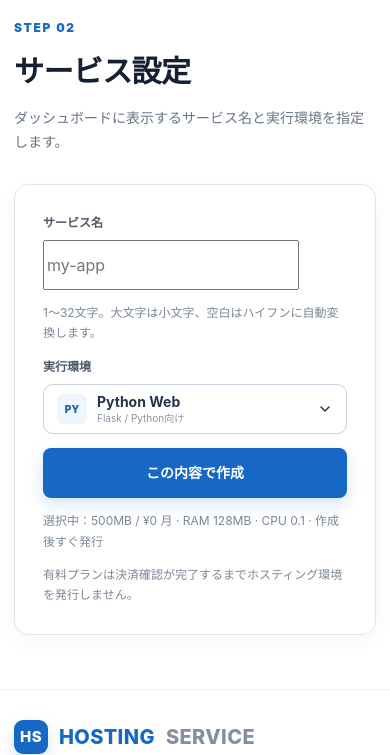
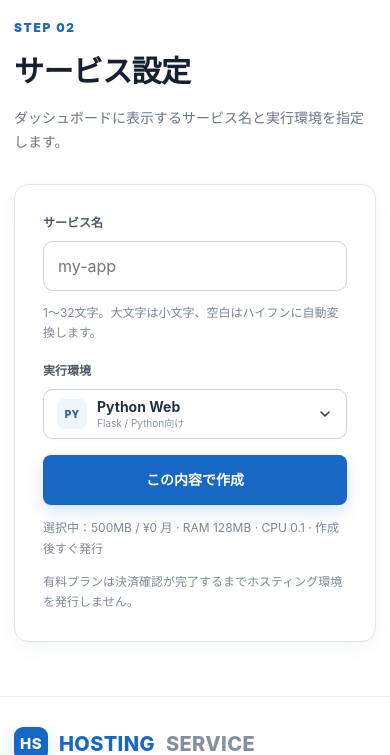
Before and after one commit to ritsu1000000-maker/sandbox, a Flask app: page /create in a window 390 px wide. Shown: the part 961-1716 px from the top of the page. Run offline with Flask 3, Linux system fonts and the light colour scheme; the visitor is signed in with stand-in values (Sample User, id 1); data comes from the database, SQL or seed files in the repository; some libraries are stand-ins or nearby versions.

Commit message:
Lock hosting form controls to shared grid rows

```diff
--- a/rental-server/templates/create.html
+++ b/rental-server/templates/create.html
@@ -2,15 +2,53 @@
 {% block title %}新規サービス｜Hosting Service{% endblock %}
 {% block head %}
 <style>
-.hosting-form-layout{display:grid;grid-template-columns:minmax(0,1.6fr) minmax(320px,1fr) auto;gap:14px;align-items:start}
-.hosting-control{min-width:0}
-.hosting-control>label{display:block;font-size:12px;font-weight:800;margin:0 0 7px;color:#4d596a;height:20px;line-height:20px}
-.hosting-control input,.hosting-control .select-trigger{height:50px}
-.hosting-submit-wrap{padding-top:27px}
-.hosting-submit-wrap .create-btn{height:50px;min-width:174px;white-space:nowrap}
-.hosting-name-note{font-size:12px;color:#7b8797;margin:13px 0 0}
-@media(max-width:1000px){.hosting-form-layout{grid-template-columns:1fr 1fr}.hosting-submit-wrap{grid-column:1/-1;padding-top:0}.hosting-submit-wrap .create-btn{width:100%}}
-@media(max-width:640px){.hosting-form-layout{grid-template-columns:1fr}.hosting-submit-wrap{grid-column:auto}}
+.hosting-form-layout{
+  display:grid;
+  grid-template-columns:minmax(0,1.6fr) minmax(320px,1fr) auto;
+  grid-template-areas:
+    "name-label runtime-label action-label"
+    "name-control runtime-control action-control"
+    "name-note . .";
+  column-gap:14px;
+  row-gap:7px;
+  align-items:center;
+}
+.hosting-label{display:block;font-size:12px;font-weight:800;color:#4d596a;line-height:20px;height:20px;margin:0}
+.hosting-name-label{grid-area:name-label}
+.hosting-runtime-label{grid-area:runtime-label}
+.hosting-action-label{grid-area:action-label;visibility:hidden}
+.hosting-name-input{grid-area:name-control;width:100%;height:50px;border:1px solid #ccd5df;border-radius:10px;background:#fff;color:#202b3c;padding:0 14px;outline:none;transition:.15s ease}
+.hosting-name-input:focus{border-color:#72a4d7;box-shadow:0 0 0 3px rgba(23,104,196,.08)}
+.hosting-runtime-control{grid-area:runtime-control;min-width:0;width:100%}
+.hosting-runtime-control .select-trigger{height:50px}
+.hosting-create-button{grid-area:action-control;height:50px;min-width:174px;margin:0!important;align-self:center;white-space:nowrap}
+.hosting-name-note{grid-area:name-note;font-size:12px;color:#7b8797;margin:4px 0 0}
+@media(max-width:1000px){
+  .hosting-form-layout{
+    grid-template-columns:1fr 1fr;
+    grid-template-areas:
+      "name-label runtime-label"
+      "name-control runtime-control"
+      "name-note ."
+      "action-control action-control";
+  }
+  .hosting-action-label{display:none}
+  .hosting-create-button{width:100%;margin-top:8px!important}
+}
+@media(max-width:640px){
+  .hosting-form-layout{
+    grid-template-columns:1fr;
+    grid-template-areas:
+      "name-label"
+      "name-control"
+      "name-note"
+      "runtime-label"
+      "runtime-control"
+      "action-control";
+    row-gap:8px;
+  }
+  .hosting-runtime-label{margin-top:10px}
+}
 </style>
 {% endblock %}
 {% block content %}
@@ -30,14 +68,13 @@
       <form id="createForm">
         <input type="hidden" id="plan" value="free">
         <div class="hosting-form-layout">
-          <div class="hosting-control">
-            <label for="name">サービス名</label>
-            <input id="name" placeholder="my-app" autocomplete="off" maxlength="32" pattern="[a-z0-9](?:[a-z0-9-]{0,30}[a-z0-9])?" title="1〜32文字の英小文字・数字・ハイフンを使用できます。" required>
-            <p class="hosting-name-note">1〜32文字。大文字は小文字、空白はハイフンに自動変換します。</p>
-          </div>
-          <div class="hosting-control">
-            <label>実行環境</label>
-            <div class="custom-select" data-custom-select>
+          <label class="hosting-label hosting-name-label" for="name">サービス名</label>
+          <label class="hosting-label hosting-runtime-label">実行環境</label>
+          <span class="hosting-label hosting-action-label" aria-hidden="true">作成</span>
+
+          <input class="hosting-name-input" id="name" placeholder="my-app" autocomplete="off" maxlength="32" pattern="[a-z0-9](?:[a-z0-9-]{0,30}[a-z0-9])?" title="1〜32文字の英小文字・数字・ハイフンを使用できます。" required>
+
+          <div class="custom-select hosting-runtime-control" data-custom-select>
             <input type="hidden" id="template" value="python-web">
             <button class="select-trigger" type="button" aria-expanded="false"><span class="select-icon" data-select-icon>PY</span><span class="select-copy"><strong data-select-label>Python Web</strong><span data-select-desc>Flask / Python向け</span></span><svg class="select-chevron" viewBox="0 0 20 20" fill="none" aria-hidden="true"><path d="M5 7.5l5 5 5-5" stroke="currentColor" stroke-width="1.8" stroke-linecap="round" stroke-linejoin="round"/></svg></button>
             <div class="select-menu">
@@ -46,8 +83,9 @@
               <button type="button" class="select-option" data-value="nginx"><span class="select-icon">NX</span><span class="select-copy"><strong>Nginx</strong><span>静的サイト・配信向け</span></span><span class="checkmark">✓</span></button>
             </div>
           </div>
-          </div>
-          <div class="hosting-submit-wrap"><button class="button button-primary create-btn" type="submit">この内容で作成</button></div>
+
+          <button class="button button-primary create-btn hosting-create-button" type="submit">この内容で作成</button>
+          <p class="hosting-name-note">1〜32文字。大文字は小文字、空白はハイフンに自動変換します。</p>
         </div>
         <p class="small-note" id="selectedPlanText"></p>
         <p class="small-note">有料プランは決済確認が完了するまでホスティング環境を発行しません。</p>
```
Lines whose indentation alone changed are shown as unchanged.
